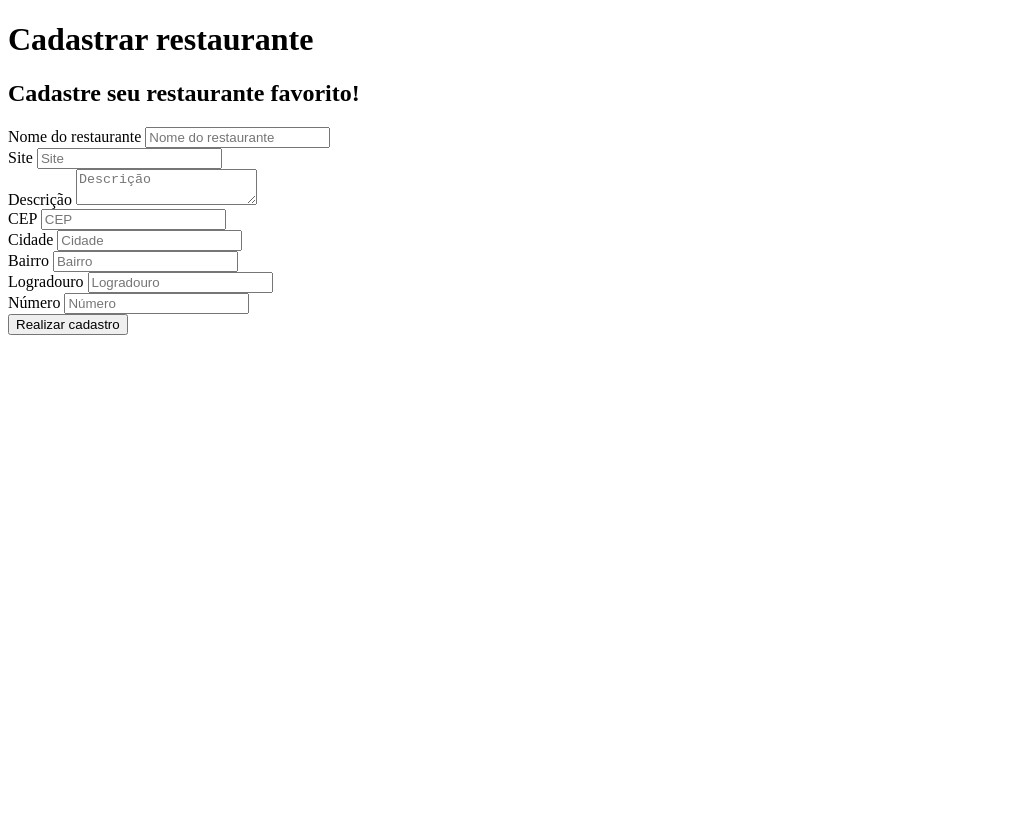
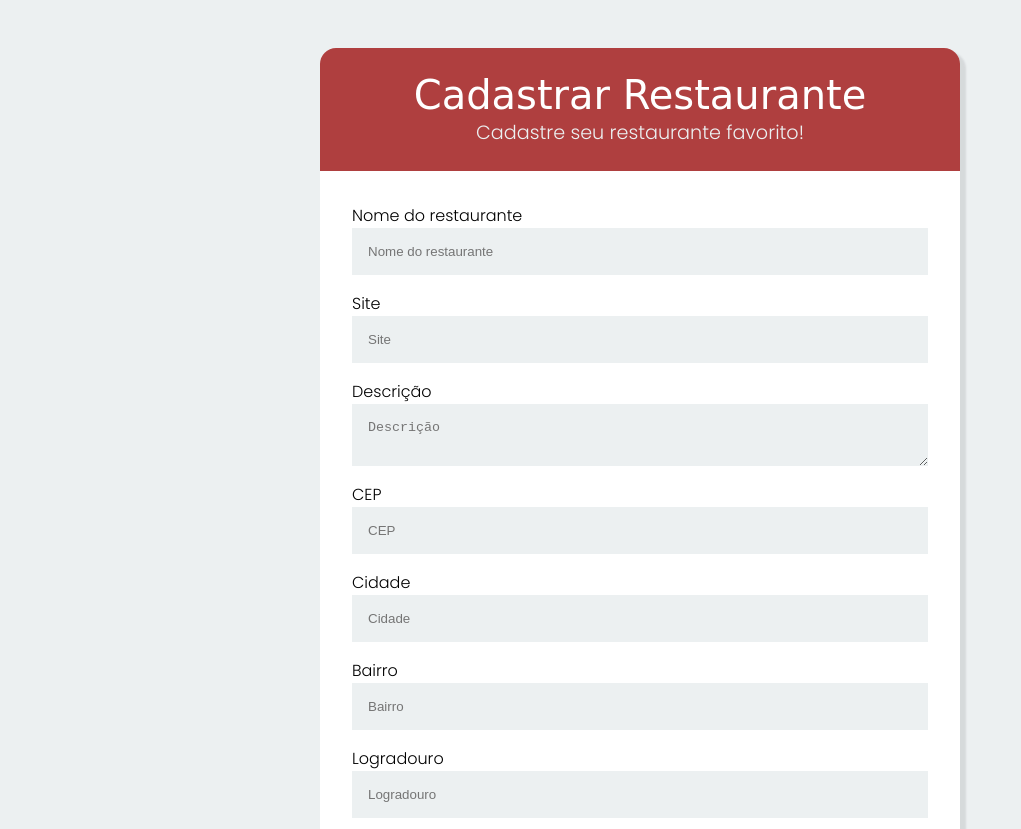
Before and after one commit to roazambuja/DBLunch, a plain HTML site: page cadastrar_restaurante.html in a window 1280 px wide. Shown: the top 829 px of the page, without its empty margins (0-1021 px from the left). Before the commit the page ends 800 px from the top, so only its background shows below. Drawn offline with Linux system fonts and the light colour scheme; a web font is replaced by a local one.

Commit message:
Estilo da página

```diff
--- /dev/null
+++ b/CSS/cadastroRestaurante.css
@@ -0,0 +1,131 @@
+@import url("https://fonts.googleapis.com/css2?family=Purple+Purse&display=swap");
+@import url("https://fonts.googleapis.com/css2?family=Poppins:wght@300&display=swap");
+
+body {
+  background-color: #ecf0f1;
+  align-items: center;
+  display: flex;
+  flex-direction: column;
+  justify-content: center;
+  width: 100vw;
+}
+
+* {
+  box-sizing: border-box;
+  margin: 0;
+  padding: 0;
+}
+
+.register-restaurant {
+  background-color: #fff;
+  display: flex;
+  flex-direction: column;
+  border-radius: 16px;
+  height: auto;
+  justify-content: center;
+  align-items: center;
+  margin: 3rem 0 3rem 0;
+}
+
+.register-restaurant__header {
+  padding-top: 1.5rem;
+  padding-bottom: 1.5rem;
+  width: 100%;
+  background-color: #af3f3f;
+  border-radius: 16px 16px 0 0;
+  display: flex;
+  flex-direction: column;
+  align-items: center;
+}
+
+.register-restaurant__header--title {
+  text-transform: capitalize;
+  font-family: "Purple Purse", cursive;
+  color: #fff;
+  font-weight: normal;
+}
+
+.register-restaurant__header--subtitle {
+  font-family: "Poppins", sans-serif;
+  color: #ecf0f1;
+  font-weight: normal;
+}
+
+.form {
+  padding: 2rem;
+  font-family: "Poppins", sans-serif;
+  display: flex;
+  flex-direction: column;
+  width: 100%;
+}
+
+.input {
+  display: flex;
+  flex-direction: column;
+  margin-bottom: 0.5rem;
+}
+
+.input__field {
+  border: none;
+  background-color: #ecf0f1;
+  margin-bottom: 0.5rem;
+  padding: 1rem;
+}
+
+.form__button {
+  font-family: "Poppins", sans-serif;
+  border-radius: 15px;
+  text-transform: uppercase;
+  color: #fff;
+  font-size: 1rem;
+  width: 100%;
+  padding: 10px 50px;
+  cursor: pointer;
+  align-self: center;
+  background-color: #af3f3f;
+  border: none;
+}
+
+.form__button:hover {
+  background-color: #ecf0f1;
+  color: #af3f3f;
+  font-weight: bold;
+}
+
+.input__error {
+  color: red;
+  font-size: 0.8rem;
+}
+
+@media screen and (min-width: 0) {
+  .register-restaurant {
+    width: 85%;
+  }
+  .register-restaurant__header--title {
+    font-size: 2rem;
+  }
+
+  .register-restaurant__header--subtitle {
+    font-size: 1rem;
+  }
+}
+@media screen and (min-width: 762px) {
+  .register-restaurant {
+    width: 75%;
+    box-shadow: 5px 5px 2px 1px rgba(132, 132, 133, 0.2);
+  }
+}
+
+@media screen and (min-width: 992px) {
+  .register-restaurant {
+    width: 50%;
+  }
+
+  .register-restaurant__header--title {
+    font-size: 2.5rem;
+  }
+
+  .register-restaurant__header--subtitle {
+    font-size: 1.2rem;
+  }
+}
--- a/cadastrar_restaurante.html
+++ b/cadastrar_restaurante.html
@@ -3,14 +3,16 @@
 
 <head>
   <meta charset="UTF-8" />
-  <title>DBLunch</title>
+  <title>DBLunch | Cadastrar restaurante</title>
+  <link rel="stylesheet" href="./CSS/cadastroRestaurante.css">
 </head>
 
 <body>
   <main class="register-restaurant">
-
-    <h1 class="register-restaurant__title">Cadastrar restaurante</h1>
-    <h2 class="register-restaurant__subtitle">Cadastre seu restaurante favorito!</h2>
+    <div class="register-restaurant__header">
+      <h1 class="register-restaurant__header--title">Cadastrar restaurante</h1>
+      <h2 class="register-restaurant__header--subtitle">Cadastre seu restaurante favorito!</h2>
+    </div>
 
     <form class="form" action="./cadastro_restaurante_concluido.html">
       <div class="input">
@@ -64,7 +66,7 @@
         <span class="input__error"></span>
       </div>
 
-      <button type="submit" class="form_button"> Realizar cadastro </button>
+      <button type="submit" class="form__button"> Realizar cadastro </button>
     </form>
   </main>
 
--- a/js/validaRestaurante.js
+++ b/js/validaRestaurante.js
@@ -71,7 +71,7 @@ const mensagensDeErro = {
     valueMissing: "O campo de cidade não pode estar vazio",
   },
   numero: {
-    valueMissing: "O campo de numero não pode estar vazio",
+    valueMissing: "O campo de número não pode estar vazio",
     patternMismatch: "Você deve digitar apenas números",
   },
 };
```
